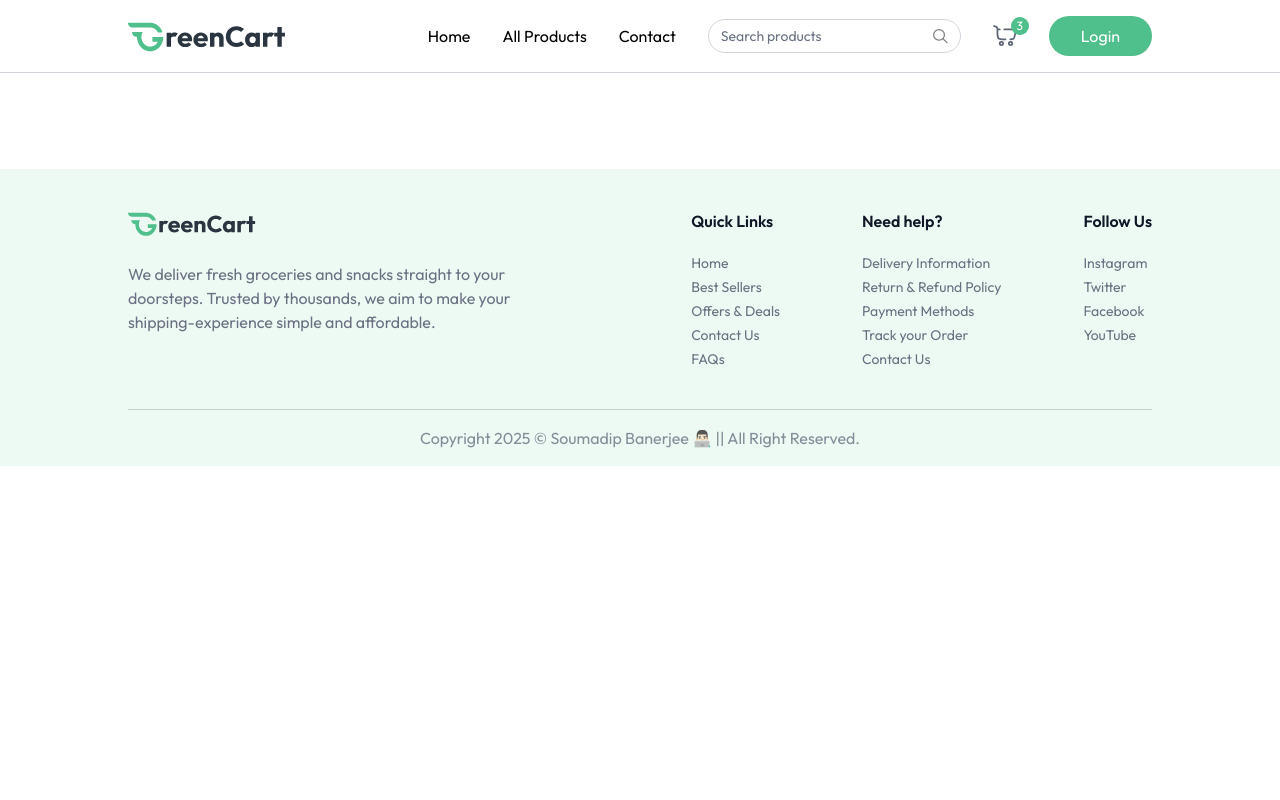
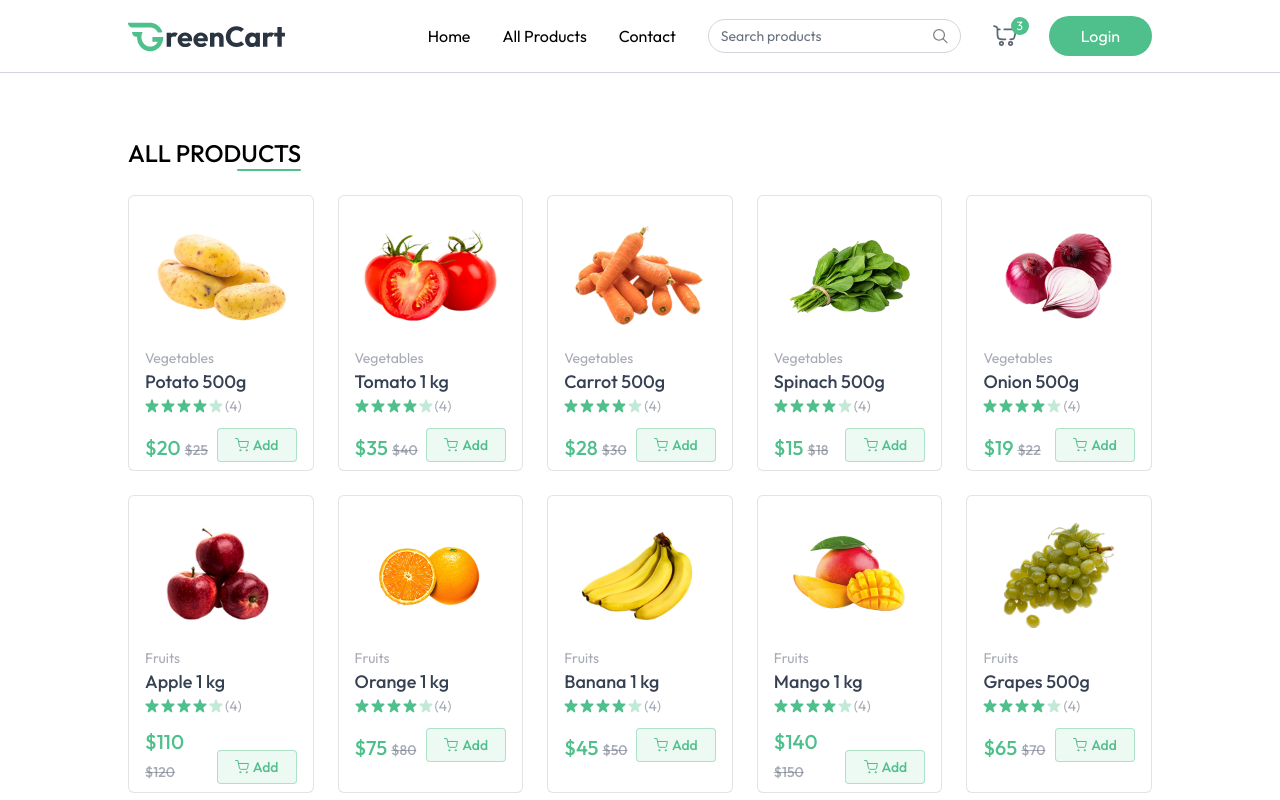
Before and after one commit to callmeskyy111/greencart-mern, a React (Vite) app in the folder client/: page /products in a window 1280 px wide. Shown: the top 800 px of the page. Built offline with nearby package versions, Linux system fonts and the light colour scheme.

Commit message:
All Products ✅

```diff
--- a/client/src/App.jsx
+++ b/client/src/App.jsx
@@ -6,6 +6,7 @@
 import Footer from "./components/Footer";
 import { useAppContext } from "./context/AppContext";
 import Login from "./components/Login";
+import AllProducts from "./pages/AllProducts";
 
 function App() {
   const { showUserLogin } = useAppContext();
@@ -20,6 +21,7 @@
         className={`${isSellerPtah ? "" : "px-6 md:px-16 lg:px-24 xl:px-32"}`}>
         <Routes>
           <Route path="/" element={<Home />} />
+          <Route path="/products" element={<AllProducts />} />
         </Routes>
       </div>
       {!isSellerPtah && <Footer />}
@@ -29,4 +31,4 @@
 
 export default App;
 
-//02:25:15
+//02:38:25
--- a/client/src/components/Navbar.jsx
+++ b/client/src/components/Navbar.jsx
@@ -1,16 +1,29 @@
-import React from "react";
+import React, { useEffect } from "react";
 import { NavLink } from "react-router-dom";
 import { assets } from "../assets/assets";
 import { useAppContext } from "../context/AppContext";
 
 const Navbar = () => {
   const [open, setOpen] = React.useState(false);
-  const { user, setUser, setShowUserLogin, navigate } = useAppContext();
+  const {
+    user,
+    setUser,
+    setShowUserLogin,
+    navigate,
+    setSearchQuery,
+    searchQuery,
+  } = useAppContext();
 
   const logout = async () => {
     setUser(null);
     navigate("/");
   };
+
+  useEffect(() => {
+    if (searchQuery.length > 0) {
+      navigate("/products");
+    }
+  }, [searchQuery]);
 
   return (
     <nav className="flex items-center justify-between px-6 md:px-16 lg:px-24 xl:px-32 py-4 border-b border-gray-300 bg-white relative transition-all">
@@ -26,6 +39,9 @@
 
         <div className="hidden lg:flex items-center text-sm gap-2 border border-gray-300 px-3 rounded-full">
           <input
+            onChange={(evt) => {
+              setSearchQuery(evt.target.value);
+            }}
             className="py-1.5 w-full bg-transparent outline-none placeholder-gray-500"
             type="text"
             placeholder="Search products"
--- a/client/src/context/AppContext.jsx
+++ b/client/src/context/AppContext.jsx
@@ -13,6 +13,7 @@
   const [isSeller, setIsSeller] = useState(false);
   const [showUserLogin, setShowUserLogin] = useState(false);
   const [products, setProducts] = useState([]);
+  const [searchQuery, setSearchQuery] = useState([]);
   const [cartItems, setCartItems] = useState({});
 
   //fetch all products
@@ -70,7 +71,9 @@
     addToCart,
     updateCartItem,
     removeFromCart,
-    cartItems
+    cartItems,
+    searchQuery,
+    setSearchQuery,
   };
   return <AppContext.Provider value={value}>{children}</AppContext.Provider>;
 };
--- /dev/null
+++ b/client/src/pages/AllProducts.jsx
@@ -0,0 +1,38 @@
+import React, { useEffect, useState } from "react";
+import { useAppContext } from "../context/AppContext";
+import ProductCard from "../components/ProductCard";
+
+const AllProducts = () => {
+  const { products, searchQuery } = useAppContext();
+  const [filteredProducts, setFilteredProducts] = useState([]);
+
+  useEffect(() => {
+    if (searchQuery.length > 0) {
+      setFilteredProducts(
+        products.filter((product) =>
+          product.name.toLowerCase().includes(searchQuery.toLowerCase())
+        )
+      );
+    } else {
+      setFilteredProducts(products);
+    }
+  }, [products, searchQuery]);
+
+  return (
+    <div className="mt-16 flex flex-col">
+      <div className="flex flex-col items-end w-max">
+        <p className="text-2xl font-medium uppercase">All products</p>
+        <div className="w-16 h-0.5 bg-primary rounded-full"></div>
+      </div>
+      <div className="grid grid-cols-2 sm:grid-cols-3 md:grid-cols-4 gap-3 md:gap-6 lg:grid-cols-5 mt-6">
+        {filteredProducts
+          .filter((product) => product.inStock)
+          .map((product, idx) => (
+            <ProductCard key={idx} product={product} />
+          ))}
+      </div>
+    </div>
+  );
+};
+
+export default AllProducts;
```
